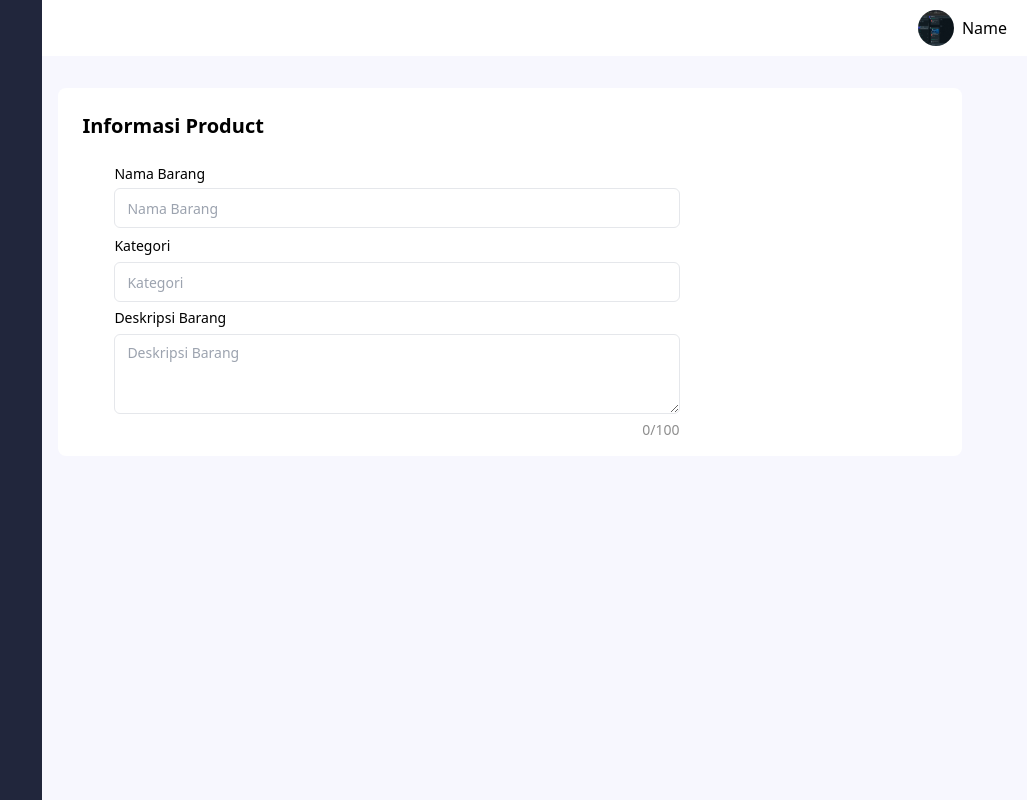
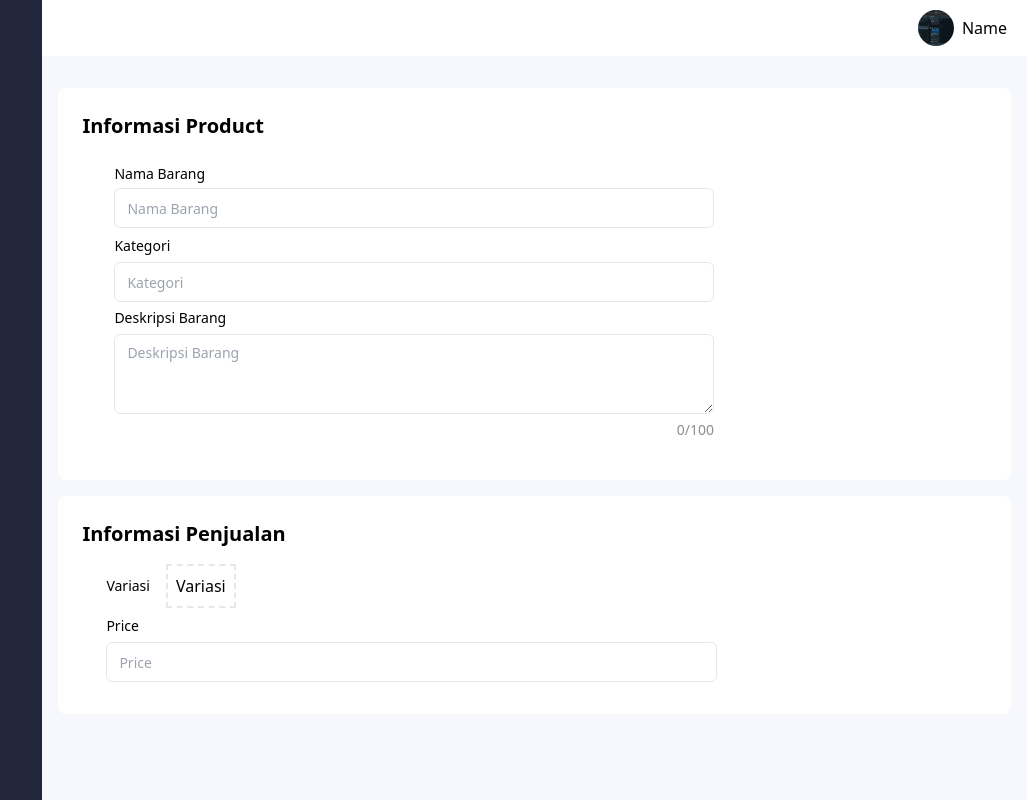
Before and after one commit to habiberdn/inventory, a React (Vite) app in the folder client/: page /new/products in a window 1280 px wide. Shown: the whole page, without its empty margins (253-1280 px from the left). Built offline with nearby package versions, Linux system fonts and the light colour scheme; no server answers.

Commit message:
modify addProduct file

```diff
--- a/client/src/pages/add_product.tsx
+++ b/client/src/pages/add_product.tsx
@@ -1,10 +1,10 @@
 import axios from "axios";
 import { useEffect, useState, MouseEventHandler } from "react";
-import Navbar from "../components/navbar"
-import Sidebar from "../components/sidebar"
-import { Input } from "../app/ui/input"
-import { Textarea } from "../app/ui/textarea"
-import Modal from "../components/modal"
+import Navbar from "../components/navbar";
+import Sidebar from "../components/sidebar";
+import { Input } from "../app/ui/input";
+import { Textarea } from "../app/ui/textarea";
+import Modal from "../components/modal";
 
 // Interfaces for Product and Category
 interface Product {
@@ -32,27 +32,28 @@ function AddProduct() {
     name: "",
     description: "",
     category: "",
-        status: false
+    status: false,
   });
-    const [category, setCategory] = useState<Category[]>([]);  // Change type to Category[]
+  const [category, setCategory] = useState<Category[]>([]); // Change type to Category[]
 
   function addFlag(productCategory: string) {
     setValue((prev) => {
       return {
         ...prev,
-                category: productCategory
-            }
+        category: productCategory,
+      };
     });
   }
-    console.log(value)
+  console.log(value);
+
   const handleTextAreaChange = (e: React.ChangeEvent<HTMLTextAreaElement>) => {
-        const { value,name } = e.target;
+    const { value, name } = e.target;
     setDigit(value.length);
     setValue((prev) => {
       return {
         ...prev,
-                [name]: value
-            }
+        [name]: value,
+      };
     });
   };
 
@@ -62,8 +63,8 @@ function AddProduct() {
     setValue((prev) => {
       return {
         ...prev,
-                [name]: value
-            }
+        [name]: value,
+      };
     });
   };
 
@@ -78,38 +79,40 @@ function AddProduct() {
   }, []);
 
   useEffect(() => {
-        axios.get<Category[]>("http://localhost:3000/category") // Update the type to Category[]
+    axios
+      .get<Category[]>("http://localhost:3000/category") // Update the type to Category[]
       .then((response) => {
         setCategory(response.data); // Ensure the data matches the Category type
       })
       .catch((error) => console.error("Error fetching category :", error));
   }, []);
-    console.log(category)
+  console.log(category);
+
   const handleClick: MouseEventHandler<HTMLInputElement> = () => {
     setClick(!isClick);
-    }
+  };
 
   const closeModal = () => {
     setClick(false);
   };
 
   return (
-        <main className="flex flex-col h-full bg-[#f7f7fe]">
+    <main className="flex flex-col h-screen bg-[#f7f7fe]">
       <div className="flex h-full">
         <Sidebar />
-                <div className="flex flex-col w-full gap-4">
+        <div className="flex flex-col w-full gap-4 h-full overflow-hidden">
           <Navbar />
-                    <div className="p-4 w-[95%] flex flex-col gap-4  h-[22rem] ">
-                        <div className="p-6 bg-[#ffff] flex flex-col rounded-lg gap-2 h-[23rem]">
+          <div className="p-4 w-full flex flex-col gap-4 overflow-auto">
+            <div className="p-6 bg-white flex flex-col rounded-lg gap-2">
               <p className="text-xl font-bold">Informasi Product</p>
-                            <div className="flex flex-col gap-2 justify-center p-4  ml-[1rem]">
-                                <div className="grid w-[70%] items-center gap-1 ">
+              <div className="flex flex-col gap-2 justify-center p-4 ml-[1rem]">
+                <div className="grid w-[70%] items-center gap-1">
                   <label htmlFor="Nama" className="text-sm">Nama Barang</label>
                   <Input type="email" id="Nama" placeholder="Nama Barang" name="name" onChange={handleChangeInput} />
                 </div>
                 <div className="grid w-[70%] items-center gap-1.5 z-20 h-[4rem]">
                   <label htmlFor="Kategori" className="text-sm">Kategori</label>
-                                    <Input type="text" id="Kategori" placeholder="Kategori" onClick={handleClick} name="category"  onChange={handleChangeInput} value={value.category}/>
+                  <Input type="text" id="Kategori" placeholder="Kategori" onClick={handleClick} name="category" onChange={handleChangeInput} value={value.category} />
                   <div className="flex justify-center items-center">
                     {isClick && <Modal isClick={isClick} closeModal={closeModal} category={category} getValue={addFlag} />}
                   </div>
@@ -121,6 +124,19 @@ function AddProduct() {
                 </div>
               </div>
             </div>
+            <div className="p-6 bg-white flex flex-col rounded-lg gap-2">
+              <p className="text-xl font-bold">Informasi Penjualan</p>
+              <div className="flex flex-col gap-2 justify-center p-2 ml-[1rem]">
+                <div className="flex w-[70%] gap-4 items-center">
+                  <label htmlFor="variasi" className="text-sm">Variasi</label>
+                  <button className="border-dashed border-2 p-2">Variasi</button>
+                </div>
+                <div className="grid w-[70%] items-center gap-1.5">
+                  <label htmlFor="Price" className="text-sm">Price</label>
+                  <Input type="text" id="Price" placeholder="Price" onClick={handleClick} name="Price" onChange={handleChangeInput} />
+                </div>
+              </div>
+            </div>
           </div>
         </div>
       </div>
```
Lines whose indentation alone changed are shown as unchanged.
